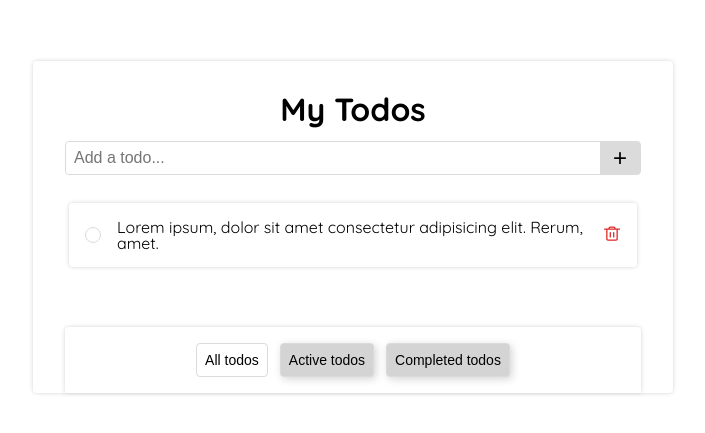
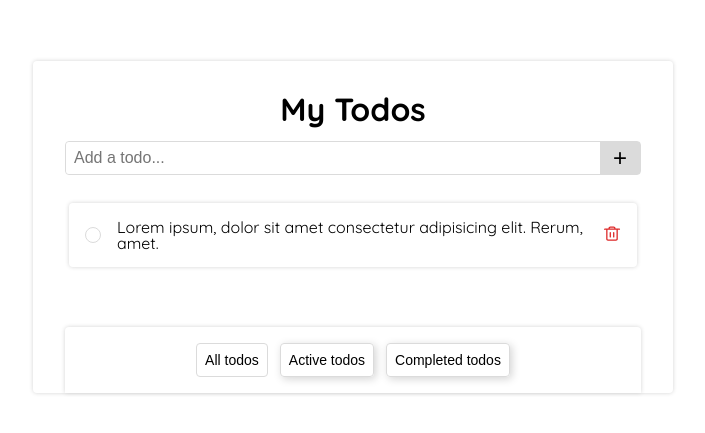
Before and after one commit to haneefsyedanywhere/TodoApp, a JavaScript app: page / in a window 1280 px wide. Shown: the part 173-606 px from the top of the page, without its empty margins (287-992 px from the left). Built offline with nearby package versions, Linux system fonts and the light colour scheme; the HTML template or start-up script is replaced by a standard one.

Commit message:
created react components structure

```diff
--- a/src/App.js
+++ b/src/App.js
@@ -1,47 +1,9 @@
 import './styles/app.scss';
-
+import MainContainer from './components/MainContainer.js';
 function App() {
   return (
     <main className="container">
-      <header className="mb-4">
-        <h1 className="title">My Todos</h1>
-      </header>
-      <section className="add-todo">
-        <input type="text" placeholder="Add a todo..." />
-        <button> + </button>
-      </section>
-      <section className="todo-list">
-        <ul>
-          <li className="todo">
-            <button className="radio-button"></button>
-            <span>
-              Lorem ipsum, dolor sit amet consectetur adipisicing elit. Rerum,
-              amet.
-            </span>
-            <button className="delete-button">
-              <svg
-                xmlns="http://www.w3.org/2000/svg"
-                width="18"
-                height="15"
-                viewBox="0 0 18 15"
-                fill="none"
-              >
-                <path
-                  fillRule="evenodd"
-                  clipRule="evenodd"
-                  d="M10.719 0.436279H7.28148C6.29427 0.436279 5.49398 1.20019 5.49398 2.14253V2.62378H3.84398H1.55231L1.46524 2.62937C1.15204 2.66993 0.910645 2.92619 0.910645 3.23628C0.910645 3.57455 1.19793 3.84878 1.55231 3.84878H3.20231V13.08C3.20231 14.0224 4.0026 14.7863 4.98981 14.7863H13.0106C13.9979 14.7863 14.7981 14.0224 14.7981 13.08V3.84878H16.4481L16.5352 3.84319C16.8484 3.80263 17.0898 3.54636 17.0898 3.23628C17.0898 2.898 16.8025 2.62378 16.4481 2.62378H14.1565H12.5065V2.14253C12.5065 1.20019 11.7062 0.436279 10.719 0.436279ZM6.13484 3.84878C6.13511 3.84878 6.13538 3.84878 6.13564 3.84878H11.8648C11.8651 3.84878 11.8654 3.84878 11.8656 3.84878H13.5148V13.08C13.5148 13.3458 13.2891 13.5613 13.0106 13.5613H4.98981L4.90803 13.555C4.66848 13.5177 4.48564 13.3192 4.48564 13.08V3.84878H6.13484ZM11.2231 2.62378V2.14253C11.2231 1.90332 11.0403 1.70487 10.8008 1.66758L10.719 1.66128H7.28148C7.00303 1.66128 6.77731 1.87674 6.77731 2.14253V2.62378H11.2231ZM6.63981 10.8925V6.51753C6.63981 6.17926 6.9271 5.90503 7.28148 5.90503C7.60633 5.90503 7.8748 6.13546 7.91729 6.43442L7.92314 6.51753V10.8925C7.92314 11.2308 7.63586 11.505 7.28148 11.505C6.95663 11.505 6.68816 11.2746 6.64567 10.9756L6.63981 10.8925ZM11.3606 6.51753L11.3548 6.43442C11.3123 6.13546 11.0438 5.90503 10.719 5.90503C10.3646 5.90503 10.0773 6.17926 10.0773 6.51753V10.8925L10.0832 10.9756C10.1257 11.2746 10.3941 11.505 10.719 11.505C11.0734 11.505 11.3606 11.2308 11.3606 10.8925V6.51753Z"
-                  fill="#dd2727"
-                />
-              </svg>
-            </button>
-          </li>
-        </ul>
-      </section>
-      <section className="todo-filters">
-        <button className="btn-primary selected">All todos</button>
-        <button className="btn-primary disabled">Active todos</button>
-        <button className="btn-primary disabled">Completed todos</button>
-      </section>
+      <MainContainer />
     </main>
   );
 }
--- /dev/null
+++ b/src/components/AddTodo.js
@@ -0,0 +1,10 @@
+const AddTodo = () => {
+  return (
+    <section className="add-todo">
+      <input type="text" placeholder="Add a todo..." />
+      <button> + </button>
+    </section>
+  );
+};
+
+export default AddTodo;
--- /dev/null
+++ b/src/components/Filter.js
@@ -0,0 +1,11 @@
+const Filter = () => {
+  return (
+    <section className="todo-filters">
+      <button className="btn-primary selected">All todos</button>
+      <button className="btn-primary">Active todos</button>
+      <button className="btn-primary">Completed todos</button>
+    </section>
+  );
+};
+
+export default Filter;
--- /dev/null
+++ b/src/components/Header.js
@@ -0,0 +1,9 @@
+const Header = () => {
+  return (
+    <header className="mb-4">
+      <h1 className="title">My Todos</h1>
+    </header>
+  );
+};
+
+export default Header;
--- /dev/null
+++ b/src/components/MainContainer.js
@@ -0,0 +1,17 @@
+import Header from './Header.js';
+import AddTodo from './AddTodo.js';
+import TodoContainer from './TodoContainer.js';
+import Filter from './Filter';
+
+const MainContainer = () => {
+  return (
+    <>
+      <Header />
+      <AddTodo />
+      <TodoContainer />
+      <Filter />
+    </>
+  );
+};
+
+export default MainContainer;
--- /dev/null
+++ b/src/components/Todo.js
@@ -0,0 +1,28 @@
+const Todo = () => {
+  return (
+    <li className="todo">
+      <button className="radio-button"></button>
+      <span>
+        Lorem ipsum, dolor sit amet consectetur adipisicing elit. Rerum, amet.
+      </span>
+      <button className="delete-button">
+        <svg
+          xmlns="http://www.w3.org/2000/svg"
+          width="18"
+          height="15"
+          viewBox="0 0 18 15"
+          fill="none"
+        >
+          <path
+            fillRule="evenodd"
+            clipRule="evenodd"
+            d="M10.719 0.436279H7.28148C6.29427 0.436279 5.49398 1.20019 5.49398 2.14253V2.62378H3.84398H1.55231L1.46524 2.62937C1.15204 2.66993 0.910645 2.92619 0.910645 3.23628C0.910645 3.57455 1.19793 3.84878 1.55231 3.84878H3.20231V13.08C3.20231 14.0224 4.0026 14.7863 4.98981 14.7863H13.0106C13.9979 14.7863 14.7981 14.0224 14.7981 13.08V3.84878H16.4481L16.5352 3.84319C16.8484 3.80263 17.0898 3.54636 17.0898 3.23628C17.0898 2.898 16.8025 2.62378 16.4481 2.62378H14.1565H12.5065V2.14253C12.5065 1.20019 11.7062 0.436279 10.719 0.436279ZM6.13484 3.84878C6.13511 3.84878 6.13538 3.84878 6.13564 3.84878H11.8648C11.8651 3.84878 11.8654 3.84878 11.8656 3.84878H13.5148V13.08C13.5148 13.3458 13.2891 13.5613 13.0106 13.5613H4.98981L4.90803 13.555C4.66848 13.5177 4.48564 13.3192 4.48564 13.08V3.84878H6.13484ZM11.2231 2.62378V2.14253C11.2231 1.90332 11.0403 1.70487 10.8008 1.66758L10.719 1.66128H7.28148C7.00303 1.66128 6.77731 1.87674 6.77731 2.14253V2.62378H11.2231ZM6.63981 10.8925V6.51753C6.63981 6.17926 6.9271 5.90503 7.28148 5.90503C7.60633 5.90503 7.8748 6.13546 7.91729 6.43442L7.92314 6.51753V10.8925C7.92314 11.2308 7.63586 11.505 7.28148 11.505C6.95663 11.505 6.68816 11.2746 6.64567 10.9756L6.63981 10.8925ZM11.3606 6.51753L11.3548 6.43442C11.3123 6.13546 11.0438 5.90503 10.719 5.90503C10.3646 5.90503 10.0773 6.17926 10.0773 6.51753V10.8925L10.0832 10.9756C10.1257 11.2746 10.3941 11.505 10.719 11.505C11.0734 11.505 11.3606 11.2308 11.3606 10.8925V6.51753Z"
+            fill="#dd2727"
+          />
+        </svg>
+      </button>
+    </li>
+  );
+};
+
+export default Todo;
--- /dev/null
+++ b/src/components/TodoContainer.js
@@ -0,0 +1,13 @@
+import Todo from './Todo.js';
+
+const TodoContainer = () => {
+  return (
+    <section className="todo-list">
+      <ul>
+        <Todo />
+      </ul>
+    </section>
+  );
+};
+
+export default TodoContainer;
--- a/src/styles/components/_buttons.scss
+++ b/src/styles/components/_buttons.scss
@@ -22,10 +22,6 @@ button {
   &.selected {
     border: 1px solid $grey-100;
     box-shadow: none;
-  }
-  &.disabled {
-    background-color: #d4d4d4;
-    pointer-events: none;
   }
 }
 
```
